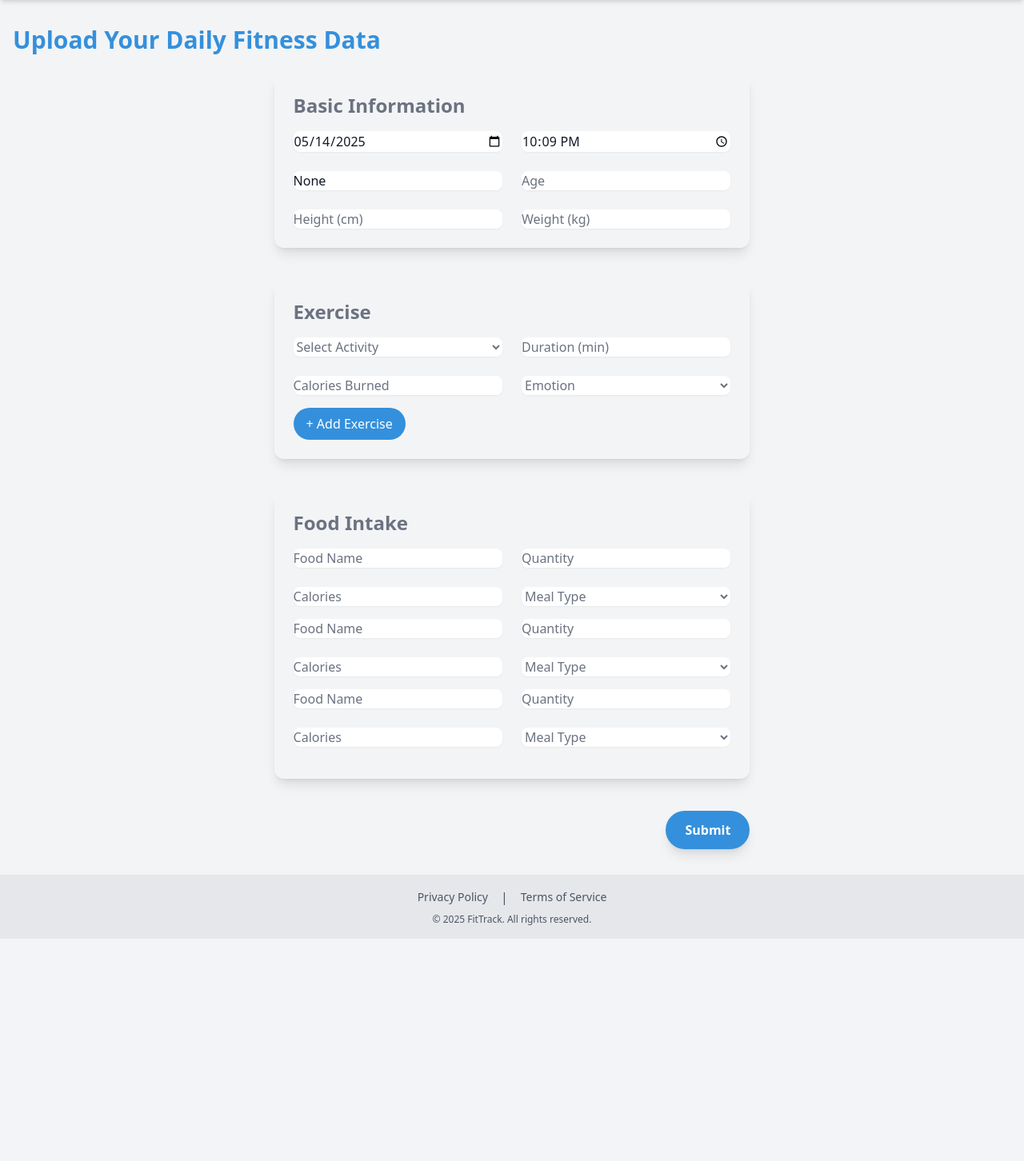
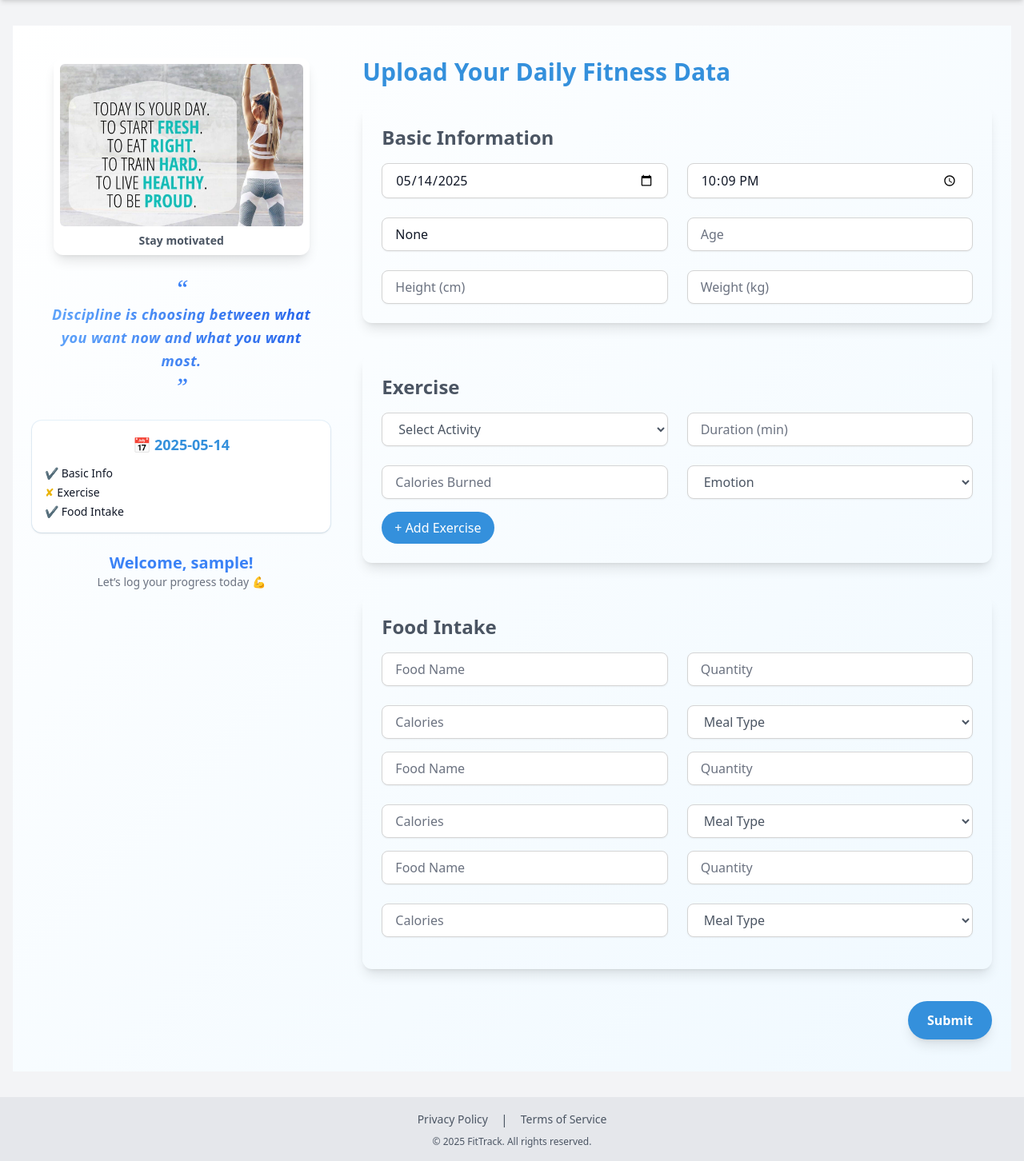
Before and after one commit to KunyangS/fittrack-webapp, a Flask app: page /upload in a window 1280 px wide. Shown: the part 68-1520 px from the top of the page at 80% size. Before the commit the page ends 1242 px from the top, so only its background shows below. Run offline with Flask 3, Linux system fonts and the light colour scheme; the visitor is signed in with stand-in values (Sample User, id 1); data comes from the database, SQL or seed files in the repository; some libraries are stand-ins or nearby versions.

Commit message:
feat(upload): enhance sidebar with motivational image and stylized quote
- Added motivational image ("stay motivated") to the left sidebar
- Included a bold, blue-gradient motivational quote with serif quotation marks
- Improved overall visual balance between form and sidebar
- No layout changes required in other components

```diff
--- a/templates/upload.html
+++ b/templates/upload.html
@@ -1,44 +1,78 @@
 {% extends "base.html" %}
 {% block content %}
 
+<div class="min-h-screen bg-gradient-to-br from-white to-sky-50 dark:from-neutral-900 dark:to-gray-800 py-10 px-6">
+  <div class="max-w-7xl mx-auto grid md:grid-cols-3 gap-10 items-start">
+
+    <!-- Sidebar Content -->
+    <div class="hidden md:flex flex-col items-center text-center space-y-6">
+      <!-- Motivational Image -->
+      <div class="w-full max-w-xs rounded-xl shadow-lg bg-white dark:bg-neutral-700 p-2">
+        <img src="{{ url_for('static', filename='img/fitness_motivation.jpg') }}" alt="Stay motivated" class="w-full object-cover rounded-md">
+        <div class="mt-2 text-sm text-gray-600 dark:text-gray-300 font-semibold">Stay motivated</div>
+      </div>
+
+
+      <!-- Motivational Quote -->
+      <blockquote class="text-center text-lg italic leading-relaxed tracking-wide px-4">
+        <span class="text-3xl font-serif text-blue-500 align-top">“</span>
+        <span class="inline-block max-w-prose font-semibold text-transparent bg-clip-text bg-gradient-to-r from-blue-400 to-blue-600">
+          Discipline is choosing between what you want now and what you want most.
+        </span>
+        <span class="text-3xl font-serif text-blue-500 align-bottom">”</span>
+        </blockquote>
+
+
+      <!-- Daily Summary Card -->
+      <div class="bg-white dark:bg-neutral-800 p-4 rounded-xl shadow ring-1 ring-primary/10 w-full">
+        <div class="text-lg font-semibold text-primary">📅 {{ default_date }}</div>
+        <ul class="mt-3 space-y-1 text-sm text-left">
+          <li><span class="text-green-500">✔</span> Basic Info</li>
+          <li><span class="text-yellow-500">✘</span> Exercise</li>
+          <li><span class="text-green-500">✔</span> Food Intake</li>
+        </ul>
+      </div>
+
+      <!-- Welcome Banner -->
+      <div class="mt-6 text-center">
+        <h2 class="text-xl font-bold text-blue-500">Welcome, {{ current_user.username }}!</h2>
+        <p class="text-sm text-gray-500 dark:text-gray-400">Let’s log your progress today 💪</p>
+      </div>
+    </div>
+
+    <!-- Main Form -->
+    <div class="md:col-span-2">
       <h2 class="text-3xl font-heading font-bold mb-6 text-primary">Upload Your Daily Fitness Data</h2>
 
-<form id="uploadForm" method="POST" action="{{ url_for('upload.api_upload') }}" class="space-y-10 max-w-prose mx-auto text-gray-500">
+      <form id="uploadForm" method="POST" action="{{ url_for('upload.api_upload') }}" class="space-y-10 text-gray-600 dark:text-gray-300">
 
         <!-- Basic Info -->
         <div class="bg-light-bg dark:bg-gray-800 p-6 rounded-xl shadow-lg">
           <h3 class="text-2xl font-heading font-semibold mb-4">Basic Information</h3>
           <div class="grid grid-cols-1 md:grid-cols-2 gap-6">
-      <input type="date" name="date" value="{{ default_date }}"
-        class="border-neutral-300 dark:border-neutral-600 rounded-lg focus:outline-none focus:ring-2 focus:ring-primary-light focus:border-primary-light bg-white dark:bg-neutral-700 text-gray-900 dark:text-white transition shadow-sm" required>
-      <input type="time" name="time" value="{{ default_time }}"
-        class="border-neutral-300 dark:border-neutral-600 rounded-lg focus:outline-none focus:ring-2 focus:ring-primary-light focus:border-primary-light bg-white dark:bg-neutral-700 text-gray-900 dark:text-white transition shadow-sm" required>
-      <input type="text" name="gender" placeholder="Gender" value="{{ user_info.gender if user_info else '' }}"
-        class="border-neutral-300 dark:border-neutral-600 rounded-lg focus:outline-none focus:ring-2 focus:ring-primary-light focus:border-primary-light bg-white dark:bg-neutral-700 text-gray-900 dark:text-white placeholder-gray-500 dark:placeholder-gray-300 transition shadow-sm" required>
-      <input type="number" name="age" placeholder="Age" value="{{ user_info.age if user_info else '' }}"
-        class="border-neutral-300 dark:border-neutral-600 rounded-lg focus:outline-none focus:ring-2 focus:ring-primary-light focus:border-primary-light bg-white dark:bg-neutral-700 text-gray-900 dark:text-white placeholder-gray-500 dark:placeholder-gray-300 transition shadow-sm" required>
-      <input type="number" name="height" placeholder="Height (cm)" value="{{ user_info.height if user_info else '' }}"
-        class="border-neutral-300 dark:border-neutral-600 rounded-lg focus:outline-none focus:ring-2 focus:ring-primary-light focus:border-primary-light bg-white dark:bg-neutral-700 text-gray-900 dark:text-white placeholder-gray-500 dark:placeholder-gray-300 transition shadow-sm" required>
-      <input type="number" name="weight" placeholder="Weight (kg)" value="{{ user_info.weight if user_info else '' }}"
-        class="border-neutral-300 dark:border-neutral-600 rounded-lg focus:outline-none focus:ring-2 focus:ring-primary-light focus:border-primary-light bg-white dark:bg-neutral-700 text-gray-900 dark:text-white placeholder-gray-500 dark:placeholder-gray-300 transition shadow-sm" required>
+            <input type="date" name="date" value="{{ default_date }}" class="w-full border border-neutral-300 dark:border-neutral-600 rounded-lg px-4 py-2 bg-white dark:bg-neutral-700 text-gray-900 dark:text-white placeholder-gray-500 dark:placeholder-gray-300 focus:outline-none focus:ring-2 focus:ring-primary-light focus:border-primary-light transition shadow-sm" required>
+            <input type="time" name="time" value="{{ default_time }}" class="w-full border border-neutral-300 dark:border-neutral-600 rounded-lg px-4 py-2 bg-white dark:bg-neutral-700 text-gray-900 dark:text-white placeholder-gray-500 dark:placeholder-gray-300 focus:outline-none focus:ring-2 focus:ring-primary-light focus:border-primary-light transition shadow-sm" required>
+            <input type="text" name="gender" placeholder="Gender" value="{{ user_info.gender if user_info else '' }}" class="w-full border border-neutral-300 dark:border-neutral-600 rounded-lg px-4 py-2 bg-white dark:bg-neutral-700 text-gray-900 dark:text-white placeholder-gray-500 dark:placeholder-gray-300 focus:outline-none focus:ring-2 focus:ring-primary-light focus:border-primary-light transition shadow-sm" required>
+            <input type="number" name="age" placeholder="Age" value="{{ user_info.age if user_info else '' }}" class="w-full border border-neutral-300 dark:border-neutral-600 rounded-lg px-4 py-2 bg-white dark:bg-neutral-700 text-gray-900 dark:text-white placeholder-gray-500 dark:placeholder-gray-300 focus:outline-none focus:ring-2 focus:ring-primary-light focus:border-primary-light transition shadow-sm" required>
+            <input type="number" name="height" placeholder="Height (cm)" value="{{ user_info.height if user_info else '' }}" class="w-full border border-neutral-300 dark:border-neutral-600 rounded-lg px-4 py-2 bg-white dark:bg-neutral-700 text-gray-900 dark:text-white placeholder-gray-500 dark:placeholder-gray-300 focus:outline-none focus:ring-2 focus:ring-primary-light focus:border-primary-light transition shadow-sm" required>
+            <input type="number" name="weight" placeholder="Weight (kg)" value="{{ user_info.weight if user_info else '' }}" class="w-full border border-neutral-300 dark:border-neutral-600 rounded-lg px-4 py-2 bg-white dark:bg-neutral-700 text-gray-900 dark:text-white placeholder-gray-500 dark:placeholder-gray-300 focus:outline-none focus:ring-2 focus:ring-primary-light focus:border-primary-light transition shadow-sm" required>
           </div>
         </div>
-
 
         <!-- Exercise -->
         <div class="bg-light-bg dark:bg-gray-800 p-6 rounded-xl shadow-lg">
           <h3 class="text-2xl font-heading font-semibold mb-4">Exercise</h3>
           <div id="exerciseContainer">
             <div class="exercise-block grid grid-cols-1 md:grid-cols-2 gap-6 mb-4">
-        <select name="activity_type" class="border-neutral-300 dark:border-neutral-600 rounded-lg focus:outline-none focus:ring-2 focus:ring-primary-light focus:border-primary-light bg-white dark:bg-neutral-700 dark:text-white transition shadow-sm">
+              <select name="activity_type" class="w-full border border-neutral-300 dark:border-neutral-600 rounded-lg px-4 py-2 bg-white dark:bg-neutral-700 dark:text-white focus:outline-none focus:ring-2 focus:ring-primary-light focus:border-primary-light transition shadow-sm">
                 <option value="">Select Activity</option>
                 {% for activity in ['Running', 'Cycling', 'Swimming', 'Yoga', 'Walking'] %}
                   <option value="{{ activity }}">{{ activity }}</option>
                 {% endfor %}
               </select>
-        <input type="number" name="duration" placeholder="Duration (min)" class="border-neutral-300 dark:border-neutral-600 rounded-lg focus:outline-none focus:ring-2 focus:ring-primary-light focus:border-primary-light bg-white dark:bg-neutral-700 text-gray-900 dark:text-white placeholder-gray-500 dark:placeholder-gray-300 transition shadow-sm">
-        <input type="number" name="calories_burned" placeholder="Calories Burned" class="border-neutral-300 dark:border-neutral-600 rounded-lg focus:outline-none focus:ring-2 focus:ring-primary-light focus:border-primary-light bg-white dark:bg-neutral-700 text-gray-900 dark:text-white placeholder-gray-500 dark:placeholder-gray-300 transition shadow-sm">
-        <select name="emotion" class="border-neutral-300 dark:border-neutral-600 rounded-lg focus:outline-none focus:ring-2 focus:ring-primary-light focus:border-primary-light bg-white dark:bg-neutral-700 dark:text-white transition shadow-sm">
+              <input type="number" name="duration" placeholder="Duration (min)" class="w-full border border-neutral-300 dark:border-neutral-600 rounded-lg px-4 py-2 bg-white dark:bg-neutral-700 text-gray-900 dark:text-white placeholder-gray-500 dark:placeholder-gray-300 focus:outline-none focus:ring-2 focus:ring-primary-light focus:border-primary-light transition shadow-sm">
+              <input type="number" name="calories_burned" placeholder="Calories Burned" class="w-full border border-neutral-300 dark:border-neutral-600 rounded-lg px-4 py-2 bg-white dark:bg-neutral-700 text-gray-900 dark:text-white placeholder-gray-500 dark:placeholder-gray-300 focus:outline-none focus:ring-2 focus:ring-primary-light focus:border-primary-light transition shadow-sm">
+              <select name="emotion" class="w-full border border-neutral-300 dark:border-neutral-600 rounded-lg px-4 py-2 bg-white dark:bg-neutral-700 dark:text-white focus:outline-none focus:ring-2 focus:ring-primary-light focus:border-primary-light transition shadow-sm">
                 <option value="">Emotion</option>
                 {% for mood in ['happy', 'tired', 'stressed', 'relaxed'] %}
                   <option value="{{ mood }}">{{ mood.capitalize() }}</option>
@@ -49,31 +83,32 @@
           <button type="button" id="addExerciseBtn" class="bg-primary text-white px-4 py-2 rounded-full shadow-interactive hover:bg-primary-dark transition duration-fast">+ Add Exercise</button>
         </div>
 
-<!-- Food (support multiple items, e.g. 3 sets) -->
+        <!-- Food Intake -->
         <div class="bg-light-bg dark:bg-gray-800 p-6 rounded-xl shadow-lg">
           <h3 class="text-2xl font-heading font-semibold mb-4">Food Intake</h3>
           {% for i in range(3) %}
           <div class="grid grid-cols-1 md:grid-cols-2 gap-6 mb-4">
-    <input type="text" name="food_name" placeholder="Food Name" class="border-neutral-300 dark:border-neutral-600 rounded-lg focus:outline-none focus:ring-2 focus:ring-primary-light focus:border-primary-light bg-white dark:bg-neutral-700 text-gray-900 dark:text-white placeholder-gray-500 dark:placeholder-gray-300 transition shadow-sm" />
-    <input type="number" name="food_quantity" placeholder="Quantity" class="border-neutral-300 dark:border-neutral-600 rounded-lg focus:outline-none focus:ring-2 focus:ring-primary-light focus:border-primary-light bg-white dark:bg-neutral-700 text-gray-900 dark:text-white placeholder-gray-500 dark:placeholder-gray-300 transition shadow-sm" />
-    <input type="number" name="food_calories" placeholder="Calories" class="border-neutral-300 dark:border-neutral-600 rounded-lg focus:outline-none focus:ring-2 focus:ring-primary-light focus:border-primary-light bg-white dark:bg-neutral-700 text-gray-900 dark:text-white placeholder-gray-500 dark:placeholder-gray-300 transition shadow-sm" />
-    <select name="meal_type" class="border-neutral-300 dark:border-neutral-600 rounded-lg focus:outline-none focus:ring-2 focus:ring-primary-light focus:border-primary-light bg-white dark:bg-neutral-700 dark:text-white transition shadow-sm">
+            <input type="text" name="food_name" placeholder="Food Name" class="w-full border border-neutral-300 dark:border-neutral-600 rounded-lg px-4 py-2 bg-white dark:bg-neutral-700 text-gray-900 dark:text-white placeholder-gray-500 dark:placeholder-gray-300 focus:outline-none focus:ring-2 focus:ring-primary-light focus:border-primary-light transition shadow-sm" />
+            <input type="number" name="food_quantity" placeholder="Quantity" class="w-full border border-neutral-300 dark:border-neutral-600 rounded-lg px-4 py-2 bg-white dark:bg-neutral-700 text-gray-900 dark:text-white placeholder-gray-500 dark:placeholder-gray-300 focus:outline-none focus:ring-2 focus:ring-primary-light focus:border-primary-light transition shadow-sm" />
+            <input type="number" name="food_calories" placeholder="Calories" class="w-full border border-neutral-300 dark:border-neutral-600 rounded-lg px-4 py-2 bg-white dark:bg-neutral-700 text-gray-900 dark:text-white placeholder-gray-500 dark:placeholder-gray-300 focus:outline-none focus:ring-2 focus:ring-primary-light focus:border-primary-light transition shadow-sm" />
+            <select name="meal_type" class="w-full border border-neutral-300 dark:border-neutral-600 rounded-lg px-4 py-2 bg-white dark:bg-neutral-700 dark:text-white focus:outline-none focus:ring-2 focus:ring-primary-light focus:border-primary-light transition shadow-sm">
               <option value="">Meal Type</option>
               {% for meal in ['breakfast', 'lunch', 'dinner', 'snack'] %}
                 <option value="{{ meal }}">{{ meal.capitalize() }}</option>
               {% endfor %}
             </select>
-
           </div>
           {% endfor %}
         </div>
 
-
-
+        <!-- Submit -->
         <div class="text-right">
           <button type="submit" class="bg-primary text-white px-6 py-3 rounded-full shadow-lg hover:bg-primary-dark transition duration-fast font-semibold">Submit</button>
         </div>
       </form>
+    </div>
+  </div>
+</div>
 
 <script src="{{ url_for('static', filename='js/upload.js') }}"></script>
 {% endblock %}
```
Also changed, not shown: static/img/fitness_motivation.jpg (added). Lines whose indentation alone changed are shown as unchanged.
